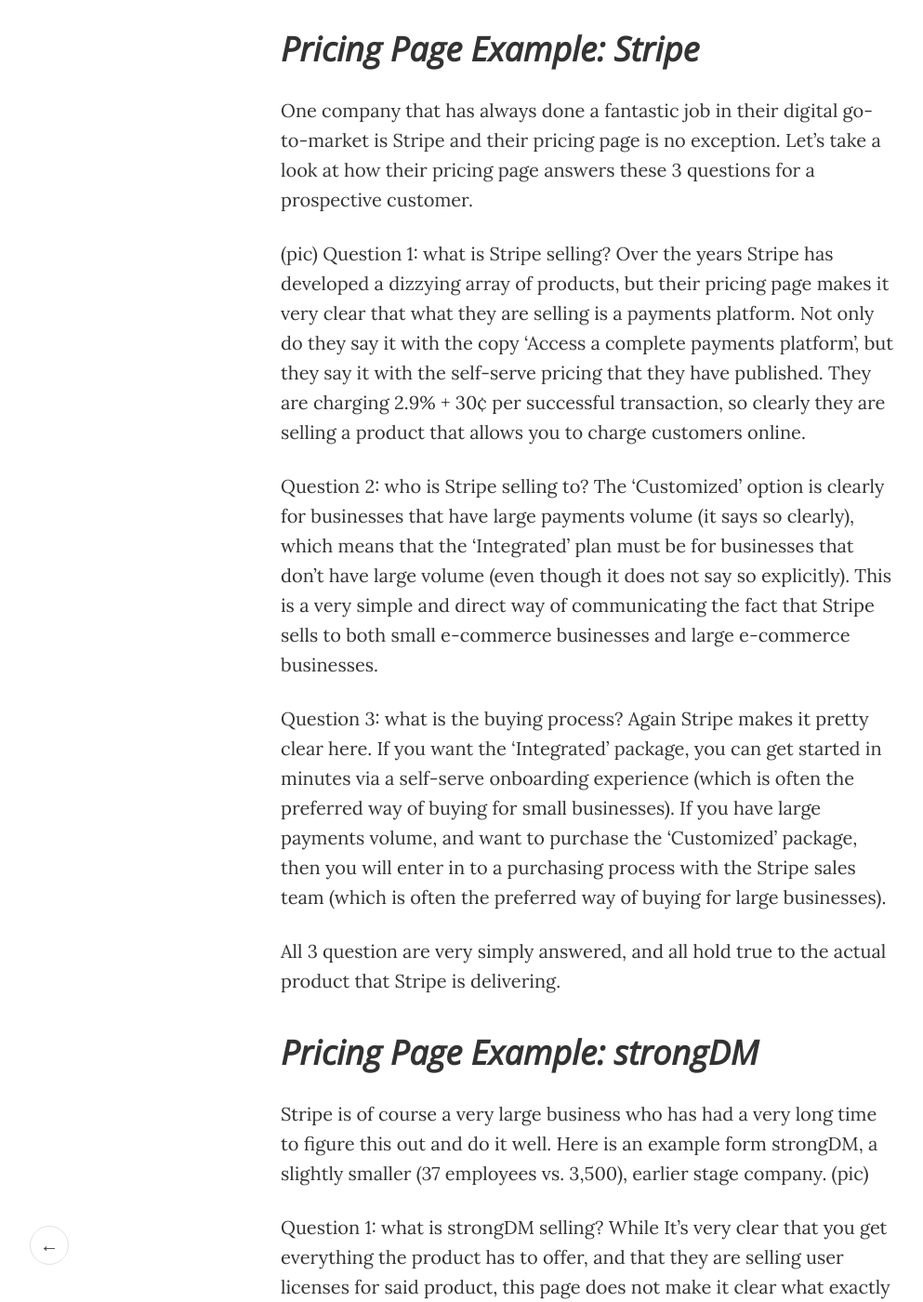
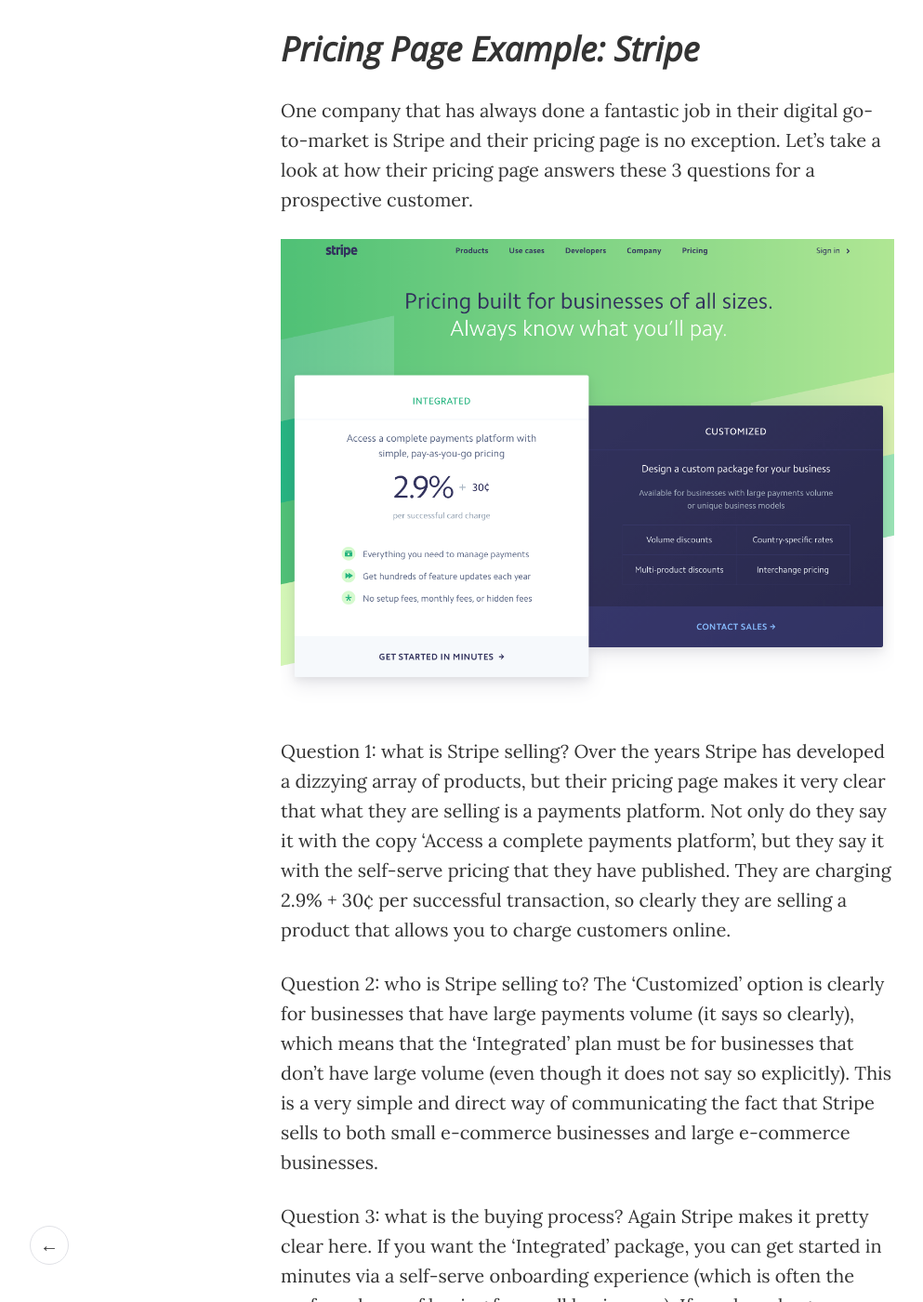
Before and after one commit to worldsoup/worldsoup.github.io, a Jekyll site: the page built from _posts/2021-03-03-goal-of-pricing-page-not-to-communicate-cost.md, in a window 1280 px wide and 1400 px high, scrolled down 1021 px. Shown: the whole window at 93% size, without its empty margins (8-1001 px from the left). Built offline with Jekyll 4.4.1, drawn with Linux system fonts in a browser that asks for light colours; some of the changed text lies outside the part shown.

Commit message:
Update and rename 2020-03-03-goal-of-pricing-page-not-to-communicate-cost.md to 2021-03-03-goal-of-pricing-page-not-to-communicate-cost.md

```diff
--- a/_posts/2020-03-03-goal-of-pricing-page-not-to-communicate-cost.md
+++ b/_posts/2021-03-03-goal-of-pricing-page-not-to-communicate-cost.md
@@ -16,7 +16,8 @@
 
 One company that has always done a fantastic job in their digital go-to-market is Stripe and their pricing page is no exception. Let’s take a look at how their pricing page answers these 3 questions for a prospective customer.
 
-(pic)
+![Stripe Pricing](/assets/img/stripe-pricing.png)
+
 Question 1: what is Stripe selling?
 Over the years Stripe has developed a dizzying array of products, but their pricing page makes it very clear that what they are selling is a payments platform. Not only do they say it with the copy ‘Access a complete payments platform’, but they say it with the self-serve pricing that they have published. They are charging 2.9% + 30¢ per successful transaction, so clearly they are selling a product that allows you to charge customers online.
 
@@ -32,7 +33,8 @@
 
 
 Stripe is of course a very large business who has had a very long time to figure this out and do it well. Here is an example form strongDM, a slightly smaller (37 employees vs. 3,500), earlier stage company.
-(pic)
+
+![strongDM Pricing](/assets/img/strongdm-pricing.png)
 
 Question 1: what is strongDM selling?
 While It’s very clear that you get everything the product has to offer, and that they are selling user licenses for said product, this page does not make it clear what exactly the product itself is providing. Luckily the front-page does make it very clear that strongDM is providing access control for developer infrastructure. Their solution provides more fine grained access control and allows companies with distributed workforces (nearly all companies right now) to ditch their much maligned VPNs. They could easily make it more clear what they are selling on their pricing page by re-iterating these core value props. The design could also be improved a bit by providing the information that matters above the fold.
```
